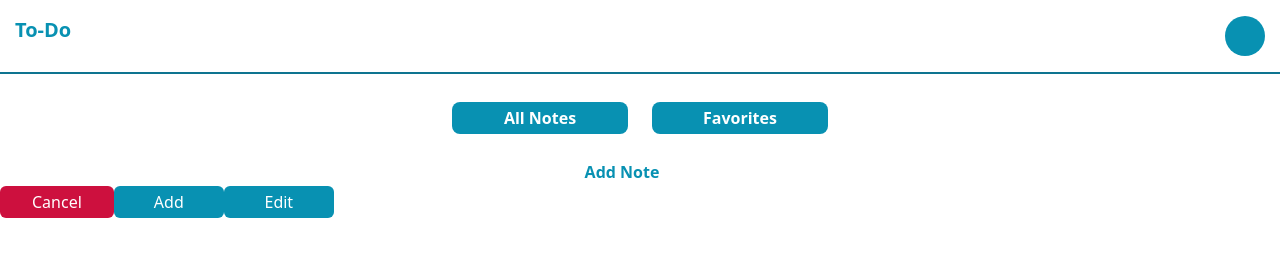
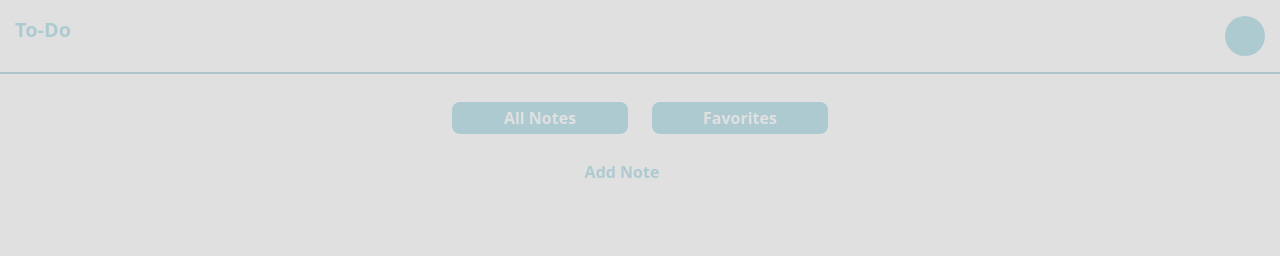
Before and after one commit to Sofa-Yastrebova/notes, a website built with webpack: page src/index.html in a window 1280 px wide. Both pictures are taken after a click on the button "Add Note". Built offline with nearby package versions, Linux system fonts and the light colour scheme; files whose address does not match are found by name.

Commit message:
feat: added check for empty

```diff
--- a/src/js/modal.js
+++ b/src/js/modal.js
@@ -4,64 +4,83 @@
 
 const btnAddNote = document.querySelector("#btnAddNote");
 
-const buttonAddParams = {
-    tagName: "button",
+// const buttonAddParams = {
+//     tagName: "button",
+//     classList: [
+//         "bg-cyan-600",
+//         "px-8",
+//         "py-1",
+//         "rounded-md",
+//         "text-white",
+//         "min-w-[110px]",
+//         "hover:opacity-75",
+//     ],
+//     id: "",
+//     text: "Add",
+// };
+
+// const buttonEditParams = {
+//     tagName: "button",
+//     classList: [
+//         "bg-cyan-600",
+//         "px-8",
+//         "py-1",
+//         "rounded-md",
+//         "text-white",
+//         "min-w-[110px]",
+//         "hover:opacity-75",
+//     ],
+//     id: "",
+//     text: "Edit",
+// };
+
+// const buttonCancelParams = {
+//     tagName: "button",
+//     classList: [
+//         "bg-[#CD103E]",
+//         "px-8",
+//         "py-1",
+//         "rounded-md",
+//         "text-white",
+//         "min-w-[110px]",
+//         "hover:opacity-75",
+//     ],
+//     id: "",
+//     text: "Cancel",
+// };
+
+const fadeBlockParams = {
+    tagName: "div",
     classList: [
-        "bg-cyan-600",
-        "px-8",
-        "py-1",
-        "rounded-md",
-        "text-white",
-        "min-w-[110px]",
-        "hover:opacity-75",
+        "w-full",
+        "bg-[#D9D9D9]",
+        "h-screen",
+        "opacity-80",
+        "fixed",
+        "top-0",
+        "left-0",
     ],
-    id: "",
-    text: "Add",
-};
-
-const buttonEditParams = {
-    tagName: "button",
-    classList: [
-        "bg-cyan-600",
-        "px-8",
-        "py-1",
-        "rounded-md",
-        "text-white",
-        "min-w-[110px]",
-        "hover:opacity-75",
-    ],
-    id: "",
-    text: "Edit",
-};
-
-const buttonCancelParams = {
-    tagName: "button",
-    classList: [
-        "bg-[#CD103E]",
-        "px-8",
-        "py-1",
-        "rounded-md",
-        "text-white",
-        "min-w-[110px]",
-        "hover:opacity-75",
-    ],
-    id: "",
-    text: "Cancel",
 };
 
 const initialModal = () => {
-    const buttonAdd = creator(buttonAddParams);
-    const buttonEdit = creator(buttonEditParams);
-    const buttonCancel = creator(buttonCancelParams);
-    document.body.append(buttonCancel);
-    document.body.append(buttonAdd);
-    document.body.append(buttonEdit);
+    const fadeBlock = creator(fadeBlockParams);
+    document.body.append(fadeBlock);
 };
 
 const creator = (elementParams) => {
     const element = document.createElement(elementParams.tagName);
-    element.textContent = elementParams.text;
-    element.classList.add(...elementParams.classList);
+
+    if (elementParams.text) {
+        element.textContent = elementParams.text;
+    }
+
+    if (elementParams.id) {
+        element.id = elementParams.id;
+    }
+
+    if (elementParams.classList.length > 0) {
+        element.classList.add(...elementParams.classList);
+    }
     return element;
 };
 
```
Also changed, not shown: dist/css/main240421b94fd446139a55.css (added), dist/css/main52050ff263a565205294.css (deleted), dist/index.html, 2 other files.
